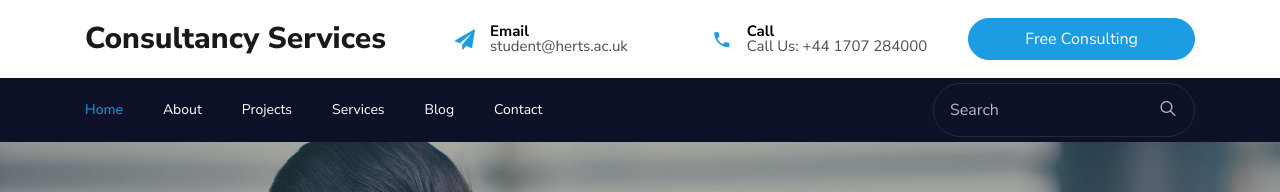
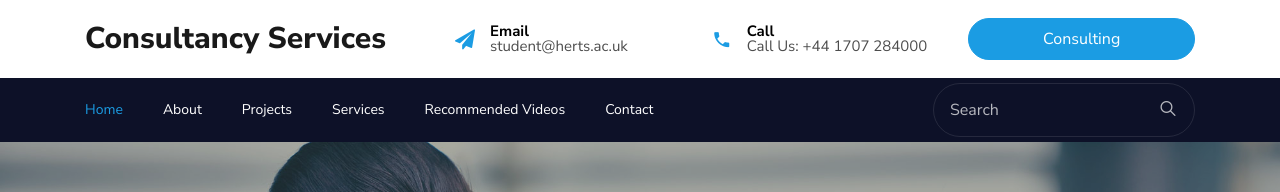
Before and after one commit to Assignmentsy/consultancy-websitee, a plain HTML site: page index.html in a window 1280 px wide. Shown: the top 192 px of the page. Drawn offline with Linux system fonts and the light colour scheme; some packages are replaced by stand-ins of ours; no server answers; files whose address does not match are found by name.

Commit message:
Update index.html

```diff
--- a/index.html
+++ b/index.html
@@ -53,7 +53,7 @@
 						<div class="col-md topper d-flex align-items-center justify-content-end">
 							<p class="mb-0 d-block">
 								<a href="#" class="btn py-2 px-3 btn-primary">
-									<span>Free Consulting</span>
+									<span> Consulting</span>
 								</a>
 							</p>
 						</div>
@@ -81,7 +81,7 @@
 					<li class="nav-item"><a href="about.html" class="nav-link">About</a></li>
 					<li class="nav-item"><a href="project.html" class="nav-link">Projects</a></li>
 					<li class="nav-item"><a href="services.html" class="nav-link">Services</a></li>
-					<li class="nav-item"><a href="blog.html" class="nav-link">Blog</a></li>
+					<li class="nav-item"><a href="videos.html" class="nav-link">Recommended Videos</a></li>
 					<li class="nav-item"><a href="contact.html" class="nav-link">Contact</a></li>
 				</ul>
 			</div>
```
